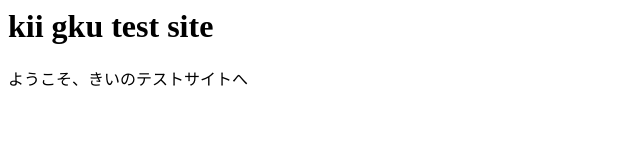
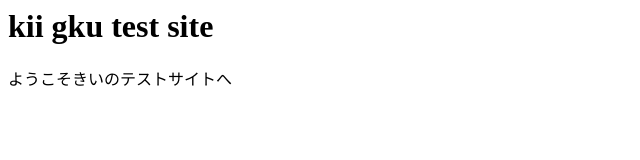
Before and after one commit to atsuhirokato/www, a plain HTML site: page index.html in a window 1280 px wide. Shown: the full height of the page, 0-640 px from the left. Drawn offline with Linux system fonts and the light colour scheme.

Commit message:
update2023/05/16

```diff
--- a/index.html
+++ b/index.html
@@ -3,5 +3,4 @@
     <title>kii gku test site</title>
   </head>
   <h1>kii gku test site</h1>
-  <p>ようこそ、きいのテストサイトへ</p>
-</html>
+  <p>ようこそきいのテストサイトへ</p></div><!DOCTYPE html>
```
